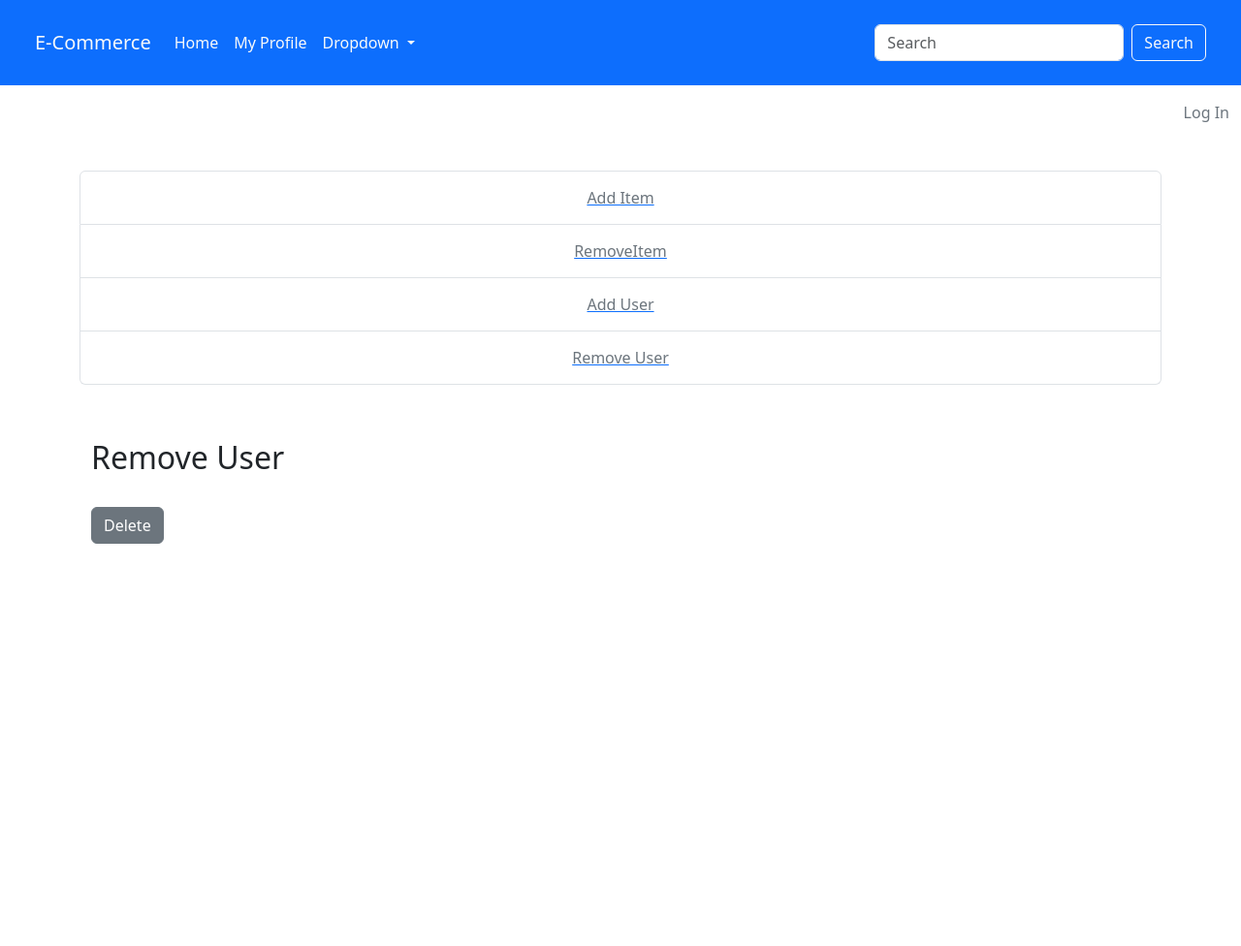
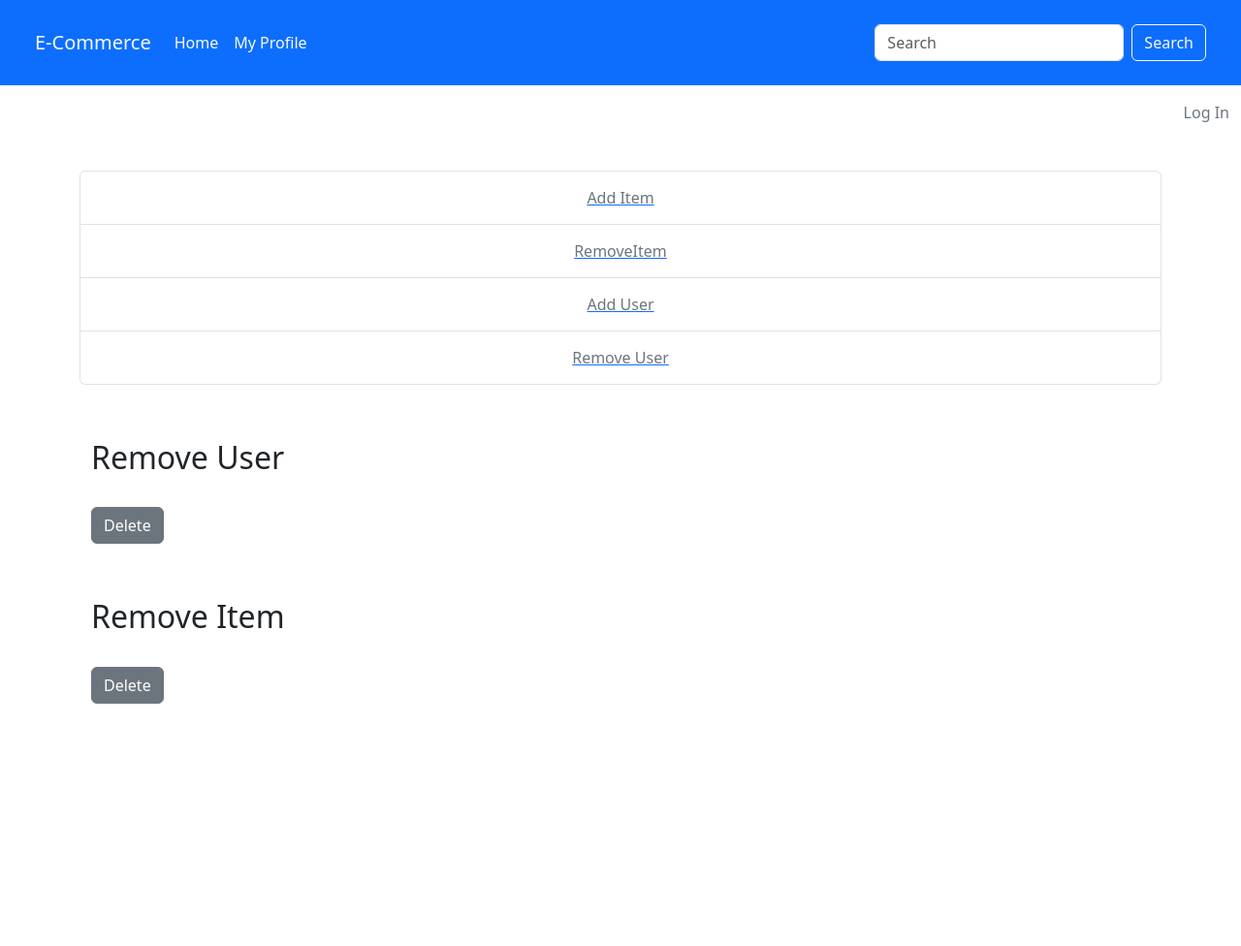
Before and after one commit to doganalkim/CENG495-HW1, a Flask app: template app/templates/admin_panel.html in a window 1280 px wide. Shown: the whole page at 97% size. Run offline with Flask 3, Linux system fonts and the light colour scheme; the template is opened without the code that fills it, so the values that code supplies are empty; parts of the project's set-up code (start-up, migrations or seed data) failed here and were passed over.

Commit message:
major updated

```diff
--- a/app/templates/admin_panel.html
+++ b/app/templates/admin_panel.html
@@ -24,7 +24,22 @@
 
     <div class="container mt-5 pt-2">
         <h2>Remove User</h2>
-        <form method="post" action="{{ url_for('main.delete_users') }}"">
+        <form method="post" action="{{ url_for('main.delete_users') }}">
+            {% for user in users %}
+            <div class="form-check">
+                <input class="form-check-input" type="checkbox" name="user_id" value="{{ user['_id'] }}" >
+                <label class="form-check-label" for="defaultCheck1">
+                    {{ user['username'] }}
+                </label>
+            </div>
+            {% endfor %}
+            <button type="submit" class="btn btn-secondary mt-4">Delete</button>
+        </form>
+    </div>
+
+    <div class="container mt-5 pt-2">
+        <h2>Remove Item</h2>
+        <form method="post" action="{{ url_for('main.delete_users') }}">
             {% for user in users %}
             <div class="form-check">
                 <input class="form-check-input" type="checkbox" name="user_id" value="{{ user['_id'] }}" >
@@ -81,6 +96,61 @@
                 <!-- <span aria-hidden="true">&times;</span> -->
             </div>
             <div class="modal-body">
+                <form method="post">
+                    <div class="form-group p-2">
+                      <label for="item_name">Item Name</label>
+                      <input type="text" name="item_name" class="form-control" id="item_name" placeholder="Nike, Adidas, etc.">
+                    </div>
+                    <div class="form-group p-2">
+                        <label for="description">Description of the Item</label>
+                        <textarea class="form-control" name="description" id="item_description" rows="5"></textarea>
+                    </div>
+                    <div class="form-group p-2">
+                        <label for="seller_name">Seller Name</label>
+                        <input type="text" name="seller_name" class="form-control" id="seller_name" placeholder="Company">
+                    </div>
+                    <div class="form-group p-2">
+                        <label for="item_photk">Example file input</label>
+                        <input type="file" name="item_photo" class="form-control-file" id="exampleFormControlFile1">
+                    </div>
+                    <!-- <div class="form-group p-2">
+                      <label for="item_type">Example select</label>
+                      <select class="form-control" id="item_type">
+                        <option>Vinyls</option>
+                        <option>Antique Furniture</option>
+                        <option>GPS Sport Watches</option>
+                        <option>Running Shoes</option>
+                      </select>
+                    </div> -->
+                    <div class="form-group p-2">
+                      <label for="item_type">Item Type</label>
+                      <select multiple class="form-control" id="item_type" name="item_type">
+                        <option>Vinyls</option>
+                        <option>Antique Furniture</option>
+                        <option>GPS Sport Watches</option>
+                        <option>Running Shoes</option>
+                      </select>
+                    </div>
+                    <div class="form-row  row p-2">
+                        <div class="form-group col-md-3">
+                            <label for="battery_life">Battery (h)</label>
+                            <input type="number" name="battery_life" class="form-control" id="battery_life">
+                        </div>
+                        <div class="form-group col-md-3">
+                            <label for="age">Age (year)</label>
+                            <input type="number" name="age" class="form-control" id="age">
+                        </div>
+                        <div class="form-group col-md-3">
+                            <label for="size">Size (EU)</label>
+                            <input type="number" name="size" class="form-control" id="size">
+                        </div>
+                        <div class="form-group col-md-3">
+                            <label for="material" >Material </label>
+                            <input type="text" name="material" class="form-control" id="material">
+                        </div>
+                      </div>
+                    <button type="submit" class="btn btn-primary m-2">Create</button>
+                  </form>
                 <div class="modal-footer">
                     <button id="closeAddItemModal" type="button" class="btn btn-secondary" data-dismiss="modal">Close</button>
                 </div>
@@ -94,7 +164,6 @@
 
     document.addEventListener('DOMContentLoaded', function() {
 
-        // Get the button and modal by ID
         const addUserButton = document.getElementById('addUserButton');
         const addUsermodalElement = document.getElementById('addUserModalCenter');
         const closeAddUserButton = document.getElementById('closeAddUserModal');
@@ -125,6 +194,50 @@
             itemModal.hide();
         });
 
+
+        const variableInputElement = document.getElementById('item_type');
+        const batteryLifeInput = document.getElementById('battery_life');
+        const ageInput = document.getElementById('age');
+        const sizeInput = document.getElementById('size');
+        const materialInput = document.getElementById('material');
+
+        disableAll();
+
+        function disableAll(){
+            batteryLifeInput.disabled = true;
+            ageInput.disabled = true;
+            sizeInput.disabled = true;
+            materialInput.disabled = true;
+        }
+
+        variableInputElement.addEventListener('change', function() {
+            const selectedOptions = Array.from(variableInputElement.selectedOptions).map(option => option.value);
+            disableAll();
+            if( selectedOptions.length != 1 ){
+                alert("1 Item Type is allowed!");
+            }
+            else{
+                // alert(selectedOptions[0]); // works fine
+                selectedOption = selectedOptions[0];
+
+                if(selectedOption == "Vinyls"){
+                    ageInput.disabled = false;
+                }
+                else if(selectedOption == "GPS Sport Watches"){
+                    batteryLifeInput.disabled = false;
+                }
+                else if(selectedOption == "Antique Furniture"){
+                    ageInput.disabled = false;
+                    materialInput.disabled = false;
+                }
+                else if(selectedOption == "Running Shoes"){
+                    sizeInput.disabled = false;
+                    materialInput.disabled = false;
+                }
+            }
+        });
+
+
     });
 
 </script>
--- a/app/templates/index.html
+++ b/app/templates/index.html
@@ -5,20 +5,21 @@
     <meta name="viewport" content="width=device-width, initial-scale=1.0">
     <title>Flask App</title>
     <link href="https://cdn.jsdelivr.net/npm/bootstrap@5.3.3/dist/css/bootstrap.min.css" rel="stylesheet" integrity="sha384-QWTKZyjpPEjISv5WaRU9OFeRpok6YctnYmDr5pNlyT2bRjXh0JMhjY6hW+ALEwIH" crossorigin="anonymous">
+    <link rel="shortcut icon" href="https://www.metu.edu.tr/sites/all/themes/odtu/favicon.ico" type="image/vnd.microsoft.icon">
   </head>
 
 </head>
 <body>
     <nav class="navbar navbar-expand-lg p-4 bg-primary">
         <div class="container-fluid">
-          <a class="navbar-brand text-light" href="#">E-Commerce</a>
+          <a class="navbar-brand text-light" >E-Commerce</a>
           <button class="navbar-toggler" type="button" data-bs-toggle="collapse" data-bs-target="#navbarSupportedContent" aria-controls="navbarSupportedContent" aria-expanded="false" aria-label="Toggle navigation">
             <span class="navbar-toggler-icon"></span>
           </button>
           <div class="collapse navbar-collapse" id="navbarSupportedContent">
             <ul class="navbar-nav me-auto pl-4 mb-2 mb-lg-0">
               <li class="nav-item">
-                <a class="nav-link active text-light" aria-current="page" href="#">Home</a>
+                <a class="nav-link active text-light" aria-current="page" href=" {{ url_for('main.index')}} ">Home</a>
               </li>
               <li class="nav-item ml-2">
                 <a class="nav-link text-light ml-2" href="#">My Profile</a>
@@ -28,17 +29,6 @@
                 <a class="nav-link text-light" href="{{ url_for('main.admin_panel') }}">Admin Panel</a>
               </li>
               {% endif %}
-              <li class="nav-item dropdown ml-2">
-                <a class="nav-link dropdown-toggle text-light" href="#" role="button" data-bs-toggle="dropdown" aria-expanded="false">
-                  Dropdown
-                </a>
-                <ul class="dropdown-menu">
-                  <li><a class="dropdown-item " href="#">Action</a></li>
-                  <li><a class="dropdown-item" href="#">Another action</a></li>
-                  <li><hr class="dropdown-divider"></li>
-                  <li><a class="dropdown-item" href="#">Something else here</a></li>
-                </ul>
-              </li>
               <!-- <li class="nav-item">
                 <a class="nav-link disabled" aria-disabled="true">Disabled</a>
               </li> -->
```
Also changed, not shown: app/routes.py (+7 -2 lines), requirements.txt (added, +10 -0 lines), 1 other file.
